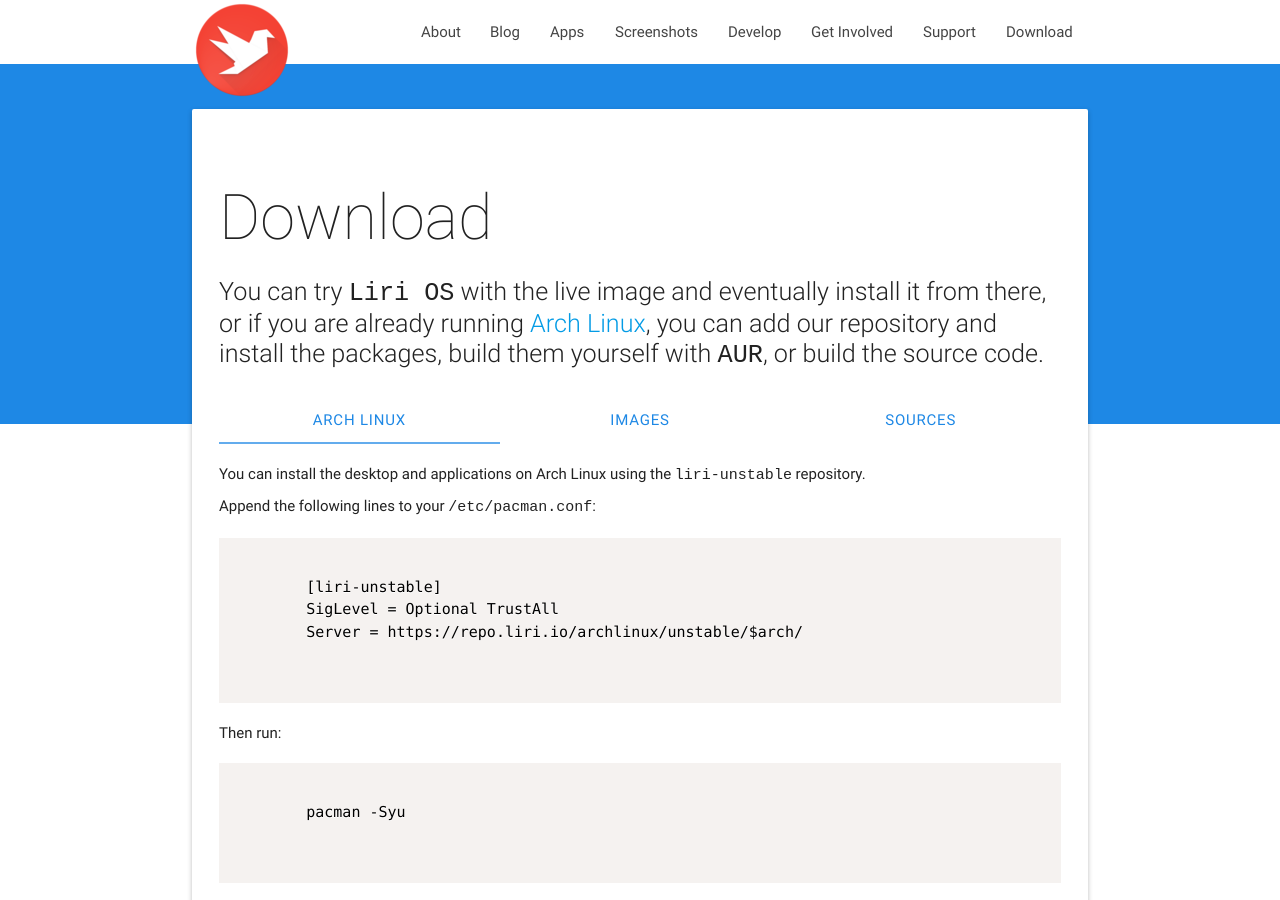
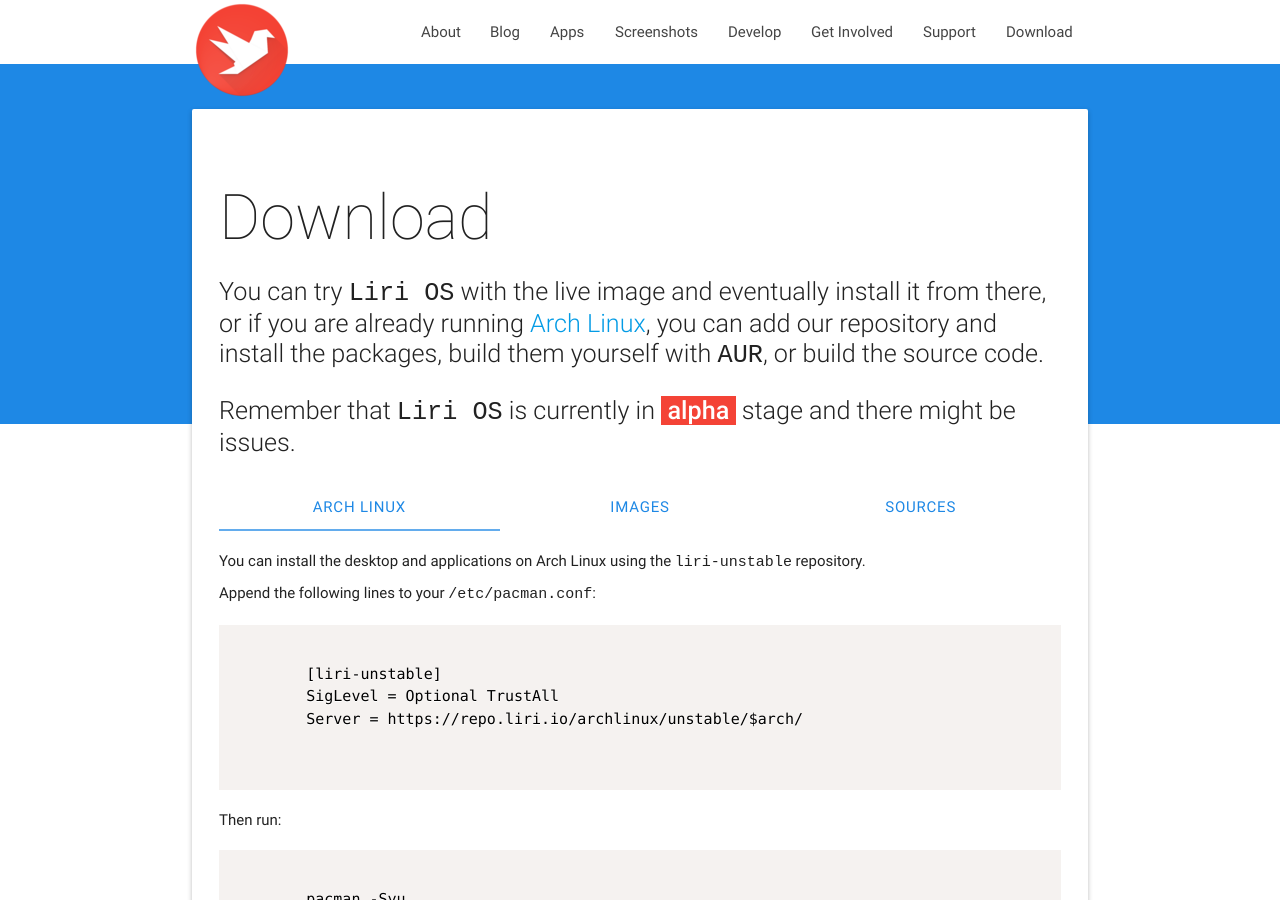
Before and after one commit to lirios/lirios.github.io, a Jekyll site: the page built from download.html, in a window 1280 px wide and 900 px high. Built offline with Jekyll 4.4.1, drawn with Linux system fonts in a browser that asks for light colours; nearby versions of some CDN libraries; a script that is not in the unit is left out.

Commit message:
Add alpha warning to Download

```diff
--- a/download.html
+++ b/download.html
@@ -13,6 +13,11 @@
   if you are already running <a href="https://www.archlinux.org/" target="_blank">Arch Linux</a>,
   you can add our repository and install the packages, build them yourself with <code>AUR</code>,
   or build the source code.
+</p>
+
+<p class="flow-text">
+  Remember that <code>Liri OS</code> is currently in <span class="red white-text"><strong>&nbsp;alpha&nbsp;</strong></span>
+  stage and there might be issues.
 </p>
 
 <div class="row">
```
